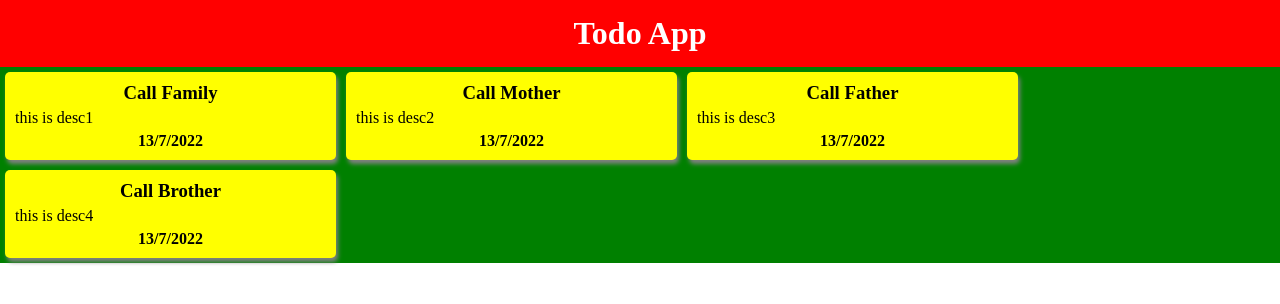
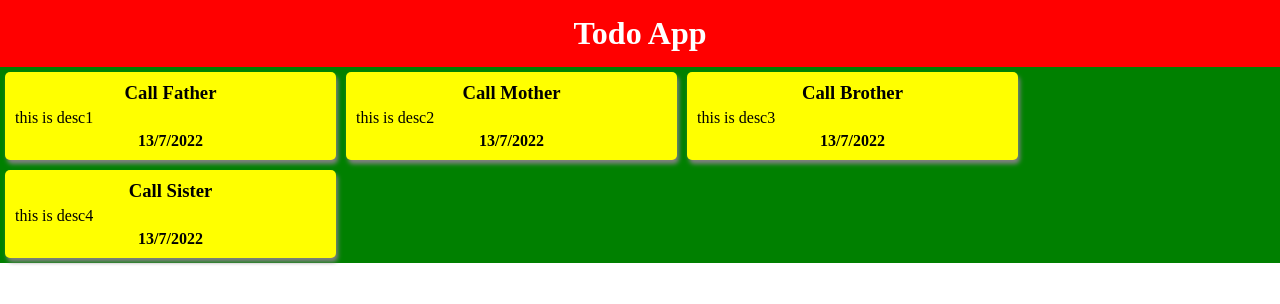
Before and after one commit to makbulhosen5000/react-toggle-app, a React (Create React App) app: page / in a window 1280 px wide. Shown: the top 304 px of the page. Built offline with nearby package versions, Linux system fonts and the light colour scheme.

Commit message:
added map function

```diff
--- a/src/App.js
+++ b/src/App.js
@@ -3,7 +3,7 @@
 import React from 'react'
 import Card from './practice/Card'
 import './practice/style.css'
-
+import Data from './practice/Data.json';
 
 // import React, { useState } from 'react'
 // import Message from './components/Memo/Message';
@@ -27,17 +27,12 @@ const cssStyle = {
 
 function App() {
 
+
   return (
-
      <div>
           <div className="pageStyle">
         <h1 style={cssStyle}>Todo App</h1>
-        <Card title="Call Family" desc="this is desc1" />
-        <Card title="Call Mother" desc="this is desc2" />
-        <Card title="Call Father" desc="this is desc3" />
-        <Card title="Call Brother" desc="this is desc4" />
-
-
+        {Data.map((item)=><Card title={item.title} desc={item.desc} /> )}
     </div>
      </div>
 
--- /dev/null
+++ b/src/practice/Data.json
@@ -0,0 +1,19 @@
+[
+    {
+       "title" : "Call Father",
+       "desc" : "this is desc1"
+    },
+    {
+        "title" : "Call Mother",
+        "desc" : "this is desc2"
+     },
+     {
+        "title" : "Call Brother",
+        "desc" : "this is desc3"
+     },
+     {
+        "title" : "Call Sister",
+        "desc" : "this is desc4"
+     }
+
+]
```
